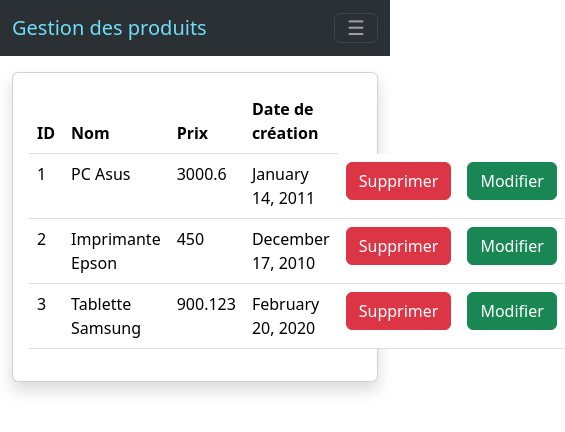
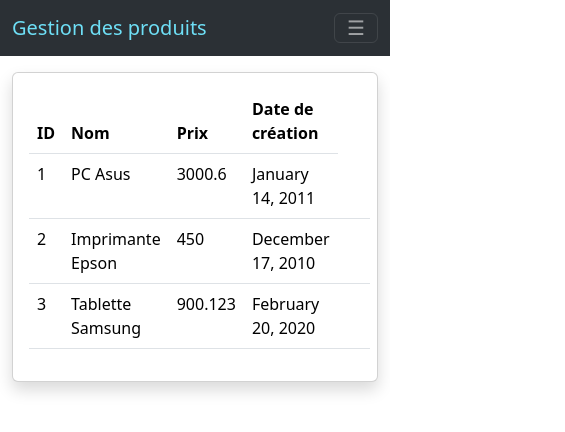
Before and after one commit to cybercoder0101/springbootApi, an Angular app in the folder ProduitsFront/: page /produits in a window 390 px wide. Shown: the top 432 px of the page, 565 px wide, since content can reach past the window. Built offline with nearby package versions, Linux system fonts and the light colour scheme.

Commit message:
buttons responsive

```diff
--- a/ProduitsFront/src/app/produits/produits.component.html
+++ b/ProduitsFront/src/app/produits/produits.component.html
@@ -18,10 +18,14 @@
             <td>{{ p.prixProduit }}</td>
             <td>{{ p.dateCreation | date : "longDate" }}</td>
             <td>
-              <button type="button" class="btn btn-danger">Supprimer</button>
+              <button type="button" class="btn btn-danger d-none d-md-block">
+                Supprimer
+              </button>
             </td>
             <td>
-              <button type="button" class="btn btn-success">Modifier</button>
+              <button type="button" class="btn btn-success d-none d-md-block">
+                Modifier
+              </button>
             </td>
           </tr>
 
```
